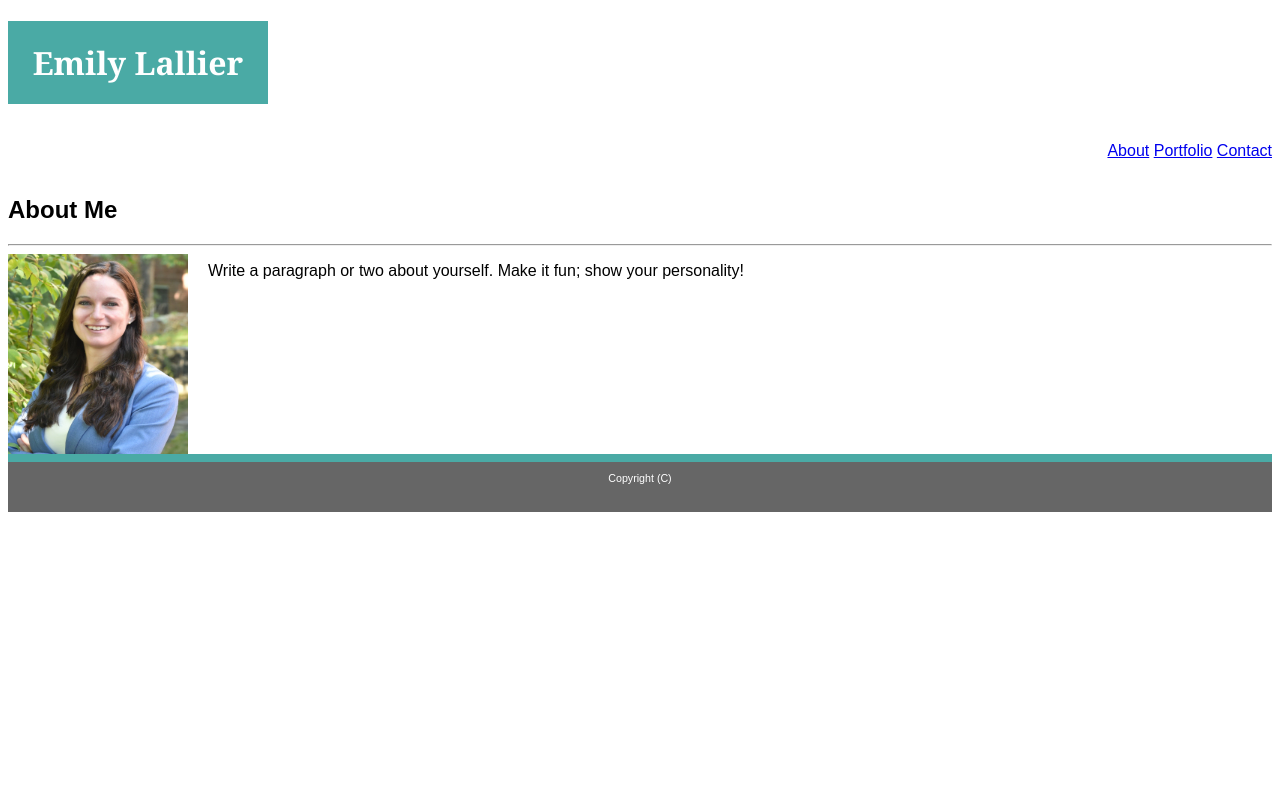
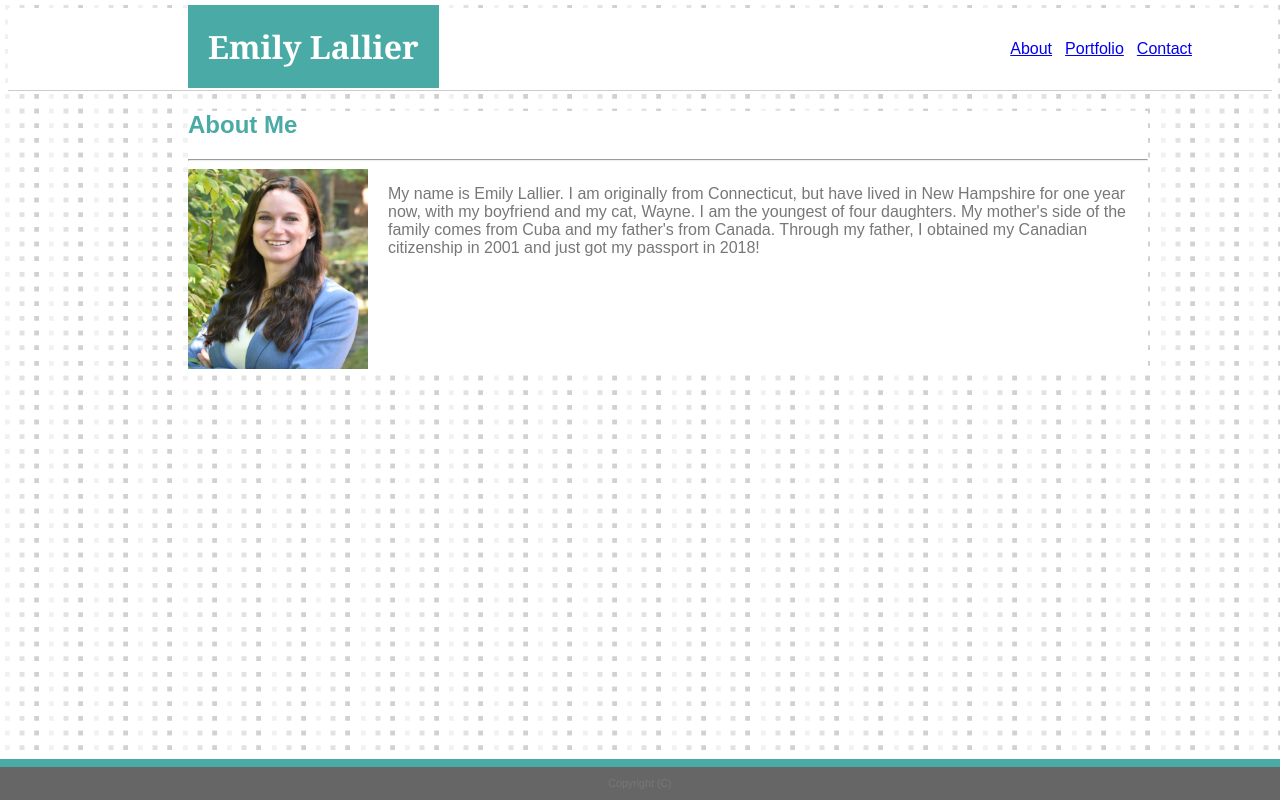
Before and after one commit to lalliere/elallier-portfolio, a plain HTML site: page index.html in a window 1280 px wide. Drawn offline with Linux system fonts and the light colour scheme.

Commit message:
changes to CSS

```diff
--- a/assets/css/style.css
+++ b/assets/css/style.css
@@ -1,34 +1,59 @@
 * {
     font-family: Arial, Helvetica, sans-serif;
-    background-image: url("assets/images/greyfloral.png");
-    background-position: 50% 50%;
-    background-repeat: repeat;
 }
 
-#Main-bio {
-   background: #ffffff;
-   border-color: #dddddd;
-   width: 960px;
-   float: clear;
+body {
+    background-image: url(../images/tiny-squares.png);
+}
+
+#header {
+    position:relative;
+    display:block;
+    height: 50px;
+    padding: 1rem 5rem;
+    background-color: #ffffff;
+    color:#fff;
+    border-bottom: 1px solid #cccccc;
 
 }
 
 #title-h1 {
+    line-height: 45px;
+    font-size: 2rem;
+    margin: 100px;
     background: #4aaaa5;
     color: #ffffff;
     font-family: Georgia, 'Times New Roman', Times, serif;
     padding: 20px;
-    width: 220px;
     text-align: center;
+    display: inline;
+}
+nav {
+    padding-left: 0;
+    margin-bottom: 0;
+    list-style: none;
+    float:right;
 }
 
-#navigation {
-    display: flex;
-    flex-direction: row;
-    flex-wrap: nowrap;
-    justify-content: flex-end;
+h1 {
+    color: #4aaaa5;
+    align-items: bottom;
+}
 
+#main-bio {
+    display: block;
+    background: #ffffff;
+    border-color: #dddddd;
+    width: 960px;
+    height: auto;
+    justify-content: center;
+    color: #777777;
+    margin: 20px 180px;
 
+}
+
+#clearfix {
+    overflow: auto;
 }
 
 #bio-image {
@@ -36,23 +61,18 @@
     width: 180px;
     float: left;
     margin-right: 20px;
-
 }
-
 
 #footer {
     clear: both;
-    flex-shrink: 0;
+    position: fixed;
+    left: 0;
+    bottom: 0;
+    width: 100%;
     background: #666666;
-    height: 50px;
     border-top: 8px solid #4aaaa5;
-    vertical-align: bottom;
+    color: #777777;
+    font-size: 8pt;
+    text-align: center;
+
 }
-
-#footer p {
-    font-size: 8pt;
-    color: #ffffff;
-    text-align: center;
-    bottom: 0;
-    vertical-align: bottom;
-  }
--- a/index.html
+++ b/index.html
@@ -9,25 +9,27 @@
     </head>
 
     <body>
-        <header>
+
+        <header id="header">
             <h1 id="title-h1">Emily Lallier</h1>
+                <nav>
+                    <ul>
+                        <a href="index.html">About</a> |
+                        <a href="portfolio.html">Portfolio</a> |
+                        <a href="contact.html">Contact</a>
+                    </ul>
+                </nav>
+
         </header>
-
-        <nav id="navigation">
-            <ul>
-                <a href="index.html">About</a>
-                <a href="portfolio.html">Portfolio</a>
-                <a href="contact.html">Contact</a>
-            </ul>
-        </nav>
 
         <section id="main-bio">
             <h1>About Me</h1>
             <hr>
+            <div id="clearfix">
+                <img id="bio-image" src="assets/images/profile-img.jpg" alt="Emily Lallier Image">
 
-            <img id="bio-image" src="assets/images/profile-img.jpg" alt="Emily Lallier Image">
-
-            <p>Write a paragraph or two about yourself. Make it fun; show your personality!</p>
+                <p>My name is Emily Lallier. I am originally from Connecticut, but have lived in New Hampshire for one year now, with my boyfriend and my cat, Wayne. I am the youngest of four daughters. My mother's side of the family comes from Cuba and my father's from Canada. Through my father, I obtained my Canadian citizenship in 2001 and just got my passport in 2018!</p>
+            </div>
         </section>
 
         <footer id="footer">
```
Also changed, not shown: portfolio.html (+8 -15 lines), assets/images/greyfloral.png (deleted), assets/images/tiny-squares.png (added).
